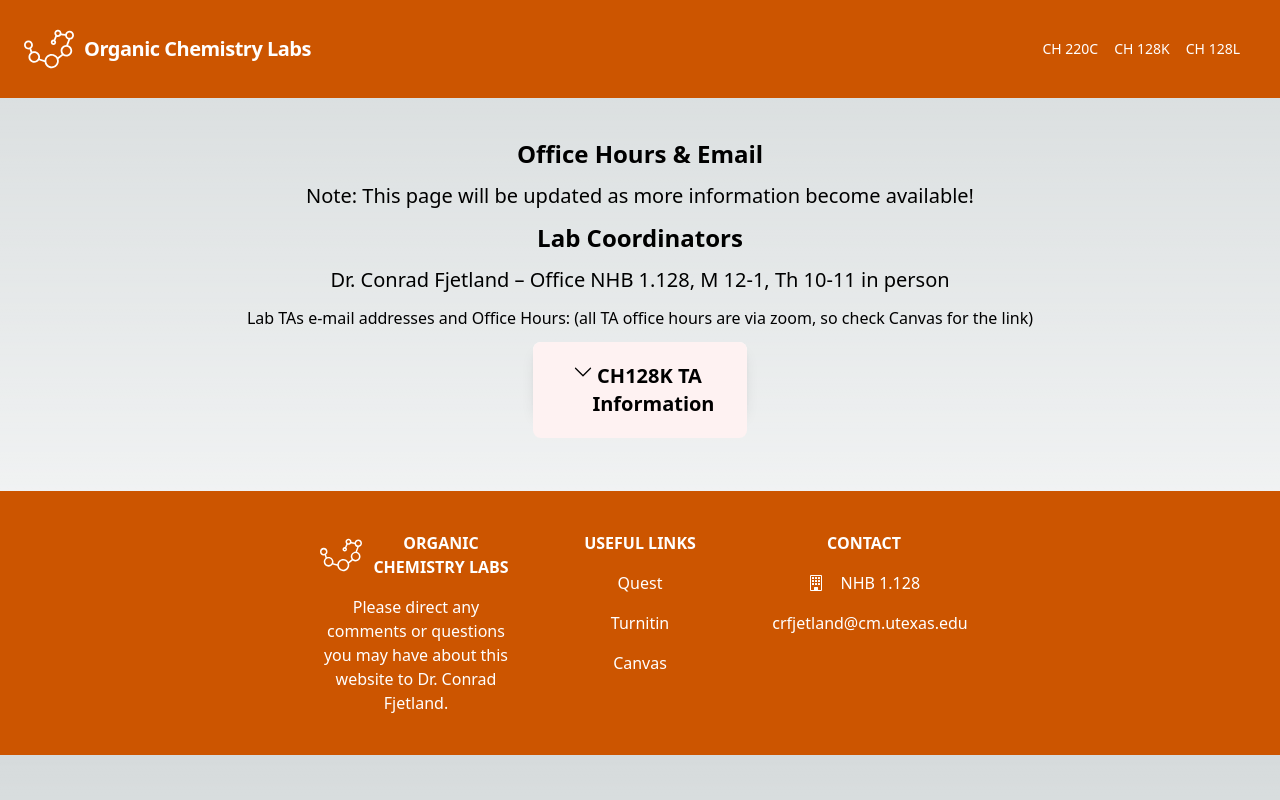
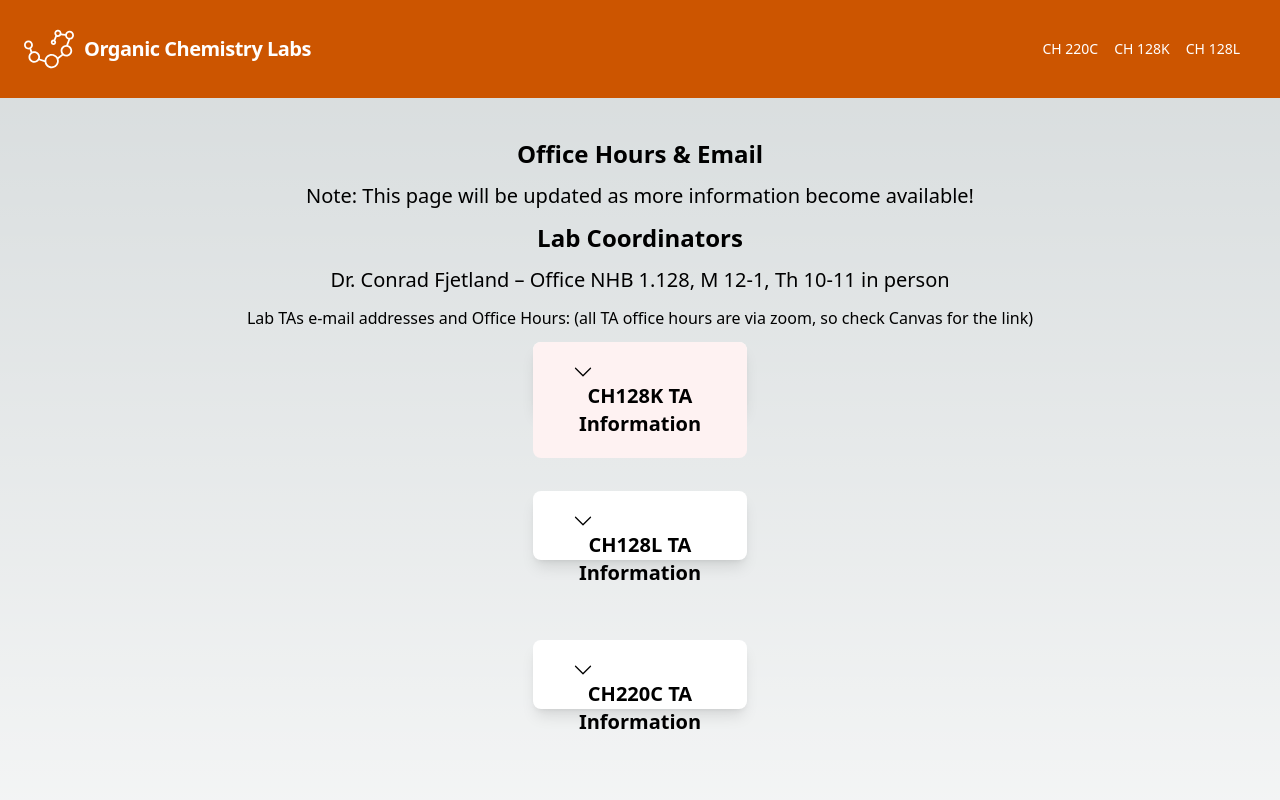
Before and after one commit to Justin8912/Ochem-Lab-Website, a Next.js app: page /officeHours in a window 1280 px wide. Shown: the top 800 px of the page. Built offline with nearby package versions, Linux system fonts and the light colour scheme.

Commit message:
Need to figure out what is going on with the other two buttons that get rendered

```diff
--- a/src/pages/assets/ohTARendering.js
+++ b/src/pages/assets/ohTARendering.js
@@ -2,15 +2,15 @@ import react, {useEffect, useState} from 'react';
 import TATable from './officeHourTable.js';
 
 export default function CourseSection (props) {
-
+  console.log(props)
   if (props.class) {
     return (
-      <div className='relative shadow-lg text-center bg-white w-2/4 expanded-content max-h-fit mx-auto rounded-lg ease-linear bg-slate-50 transition-all duration-500 overflow-hidden'>
-        <div onClick={props.accordian} class='grid grid-cols-7 bg-red-50  py-5 px-10' id='ch128k'>
-          <svg className='col-span-1' xmlns="http://www.w3.org/2000/svg" width="20" height="20" fill="currentColor" class="bi bi-chevron-up" viewBox="0 0 16 16">
+      <div className={`relative shadow-lg text-center bg-white w-2/4 expanded-content max-h-fit mx-auto rounded-lg ease-linear bg-slate-50 transition-all duration-500 overflow-hidden mb-20`}>
+        <div onClick={props.accordian} class={`grid grid-cols-7 bg-${props.color}-50  py-5 px-10`} id={props.idHandle}>
+          <svg className='col-span-1' xmlns="http://www.w3.org/2000/svg" width="20" height="20" fill="currentColor" class="bi bi-chevron-up" viewBox="0 0 16 16" id={props.idHandle}>
             <path fillRule="evenodd" d="M7.646 4.646a.5.5 0 0 1 .708 0l6 6a.5.5 0 0 1-.708.708L8 5.707l-5.646 5.647a.5.5 0 0 1-.708-.708l6-6z"/>
           </svg>
-          <h3 id='ch128k' className={`font-bold text-xl text-center col-span-6`}>{props.title}</h3>
+          <h3 id={props.idHandle} className={`font-bold text-xl text-center col-span-6`}>{props.title}</h3>
           </div>
           <div className='grid grid-cols-1'>
             <div className='tableDisplay my-5'>
@@ -22,12 +22,12 @@ export default function CourseSection (props) {
     )
   } else {
     return (
-      <div className='text-center shadow-lg bg-white w-1/6 dropdown mx-auto rounded-lg ease-linear bg-slate-50 transition-all duration-500'>
-        <div onClick={props.accordian} class='grid grid-cols-7 bg-red-50 rounded-lg py-5 px-10' id='ch128k'>
-          <svg className='col-span-1' xmlns="http://www.w3.org/2000/svg" width="20" height="20" fill="currentColor" class="bi bi-chevron-down" viewBox="0 0 16 16" preserveAspectRatio="xMidYMin slice">
+      <div className='text-center shadow-lg bg-white w-1/6 dropdown mx-auto rounded-lg bg-slate-50 transition-all duration-500 ease-linear mb-20'>
+        <div onClick={props.accordian} class={` bg-${props.color}-50 rounded-lg py-5 px-10`} id={props.idHandle}>
+          <svg className='col-span-1' xmlns="http://www.w3.org/2000/svg" width="20" height="20" fill="currentColor" class="bi bi-chevron-down" viewBox="0 0 16 16" preserveAspectRatio="xMidYMin slice" id={props.idHandle}>
             <path fill-rule="evenodd" d="M1.646 4.646a.5.5 0 0 1 .708 0L8 10.293l5.646-5.647a.5.5 0 0 1 .708.708l-6 6a.5.5 0 0 1-.708 0l-6-6a.5.5 0 0 1 0-.708z"/>
           </svg>
-          <h3 id='ch128k' className={`font-bold text-xl text-center col-span-6`}>{props.title}</h3>
+          <h3 id={props.idHandle} className={`font-bold text-xl text-center col-span-6`}>{props.title}</h3>
           </div>
       </div>
     )
--- a/src/pages/officeHours.js
+++ b/src/pages/officeHours.js
@@ -37,14 +37,36 @@ export default function OH (props) {
         <h2 className='font-bold text-2xl text-center mb-3'>Lab Coordinators</h2>
         <p className='text-xl text-center mb-3'>Dr. Conrad Fjetland – Office NHB 1.128, M 12-1, Th 10-11 in person</p>
         <h2 className='text-l text-center mb-3'>Lab TAs e-mail addresses and Office Hours: (all TA office hours are via zoom, so check Canvas for the link)</h2>
+          <div className='grid grid-cols-1'>
             <CourseInfo
               accordian={accordian}
               class={ch128k}
               info={info['128K']}
               title={'CH128K TA Information'}
+              color={'red'}
+              idHandle={'ch128k'}
             />
             {/* <TATable section={info['128L']}/>
             <TATable section={info['220C']}/> */}
+            <CourseInfo
+              accordian = {accordian}
+              class={ch128l}
+              info={info['128L']}
+              title={'CH128L TA Information'}
+              color={'green'}
+              idHandle={'ch128l'}
+            />
+
+            <CourseInfo
+              accordian = {accordian}
+              class={ch220c}
+              info={info['220C']}
+              title={'CH220C TA Information'}
+              color={'blue'}
+              idHandle={'ch220c'}
+            />
+
+          </div>
 
 
           </div>
```
Lines whose indentation alone changed are shown as unchanged.
